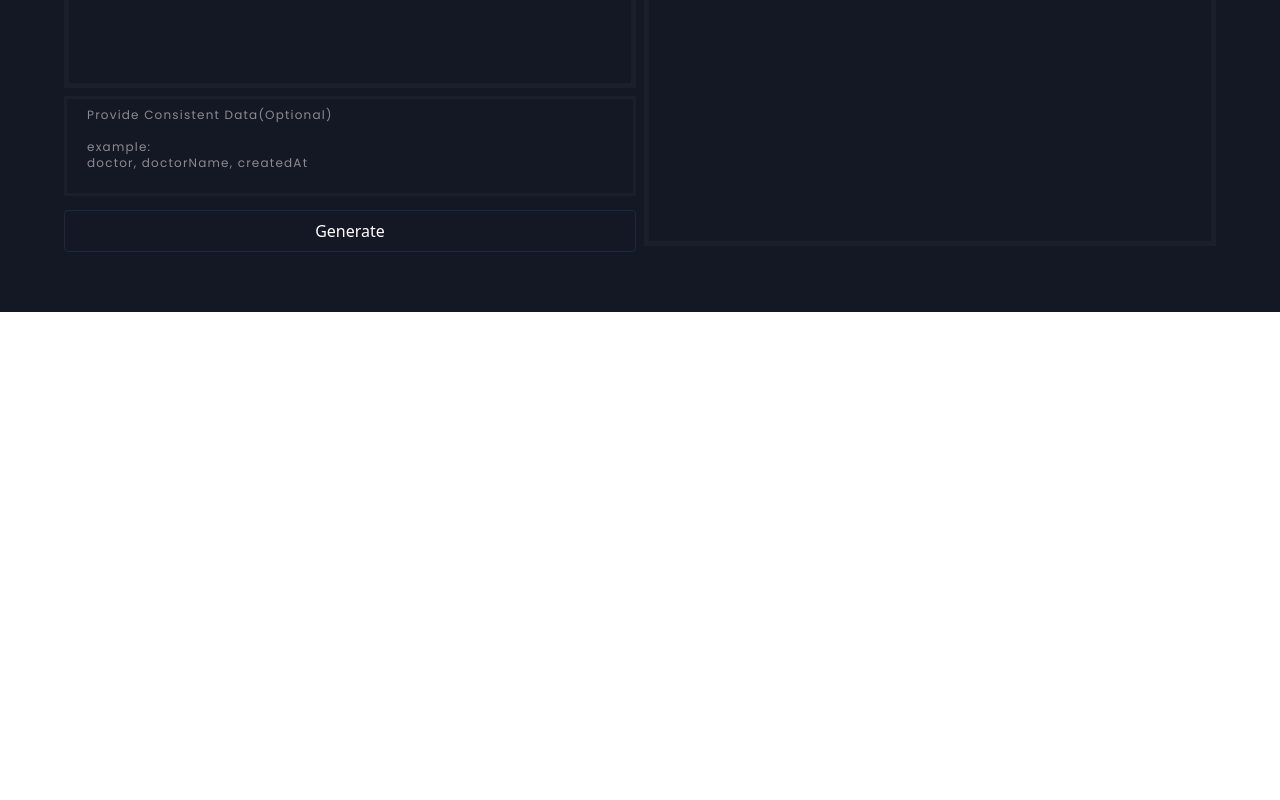
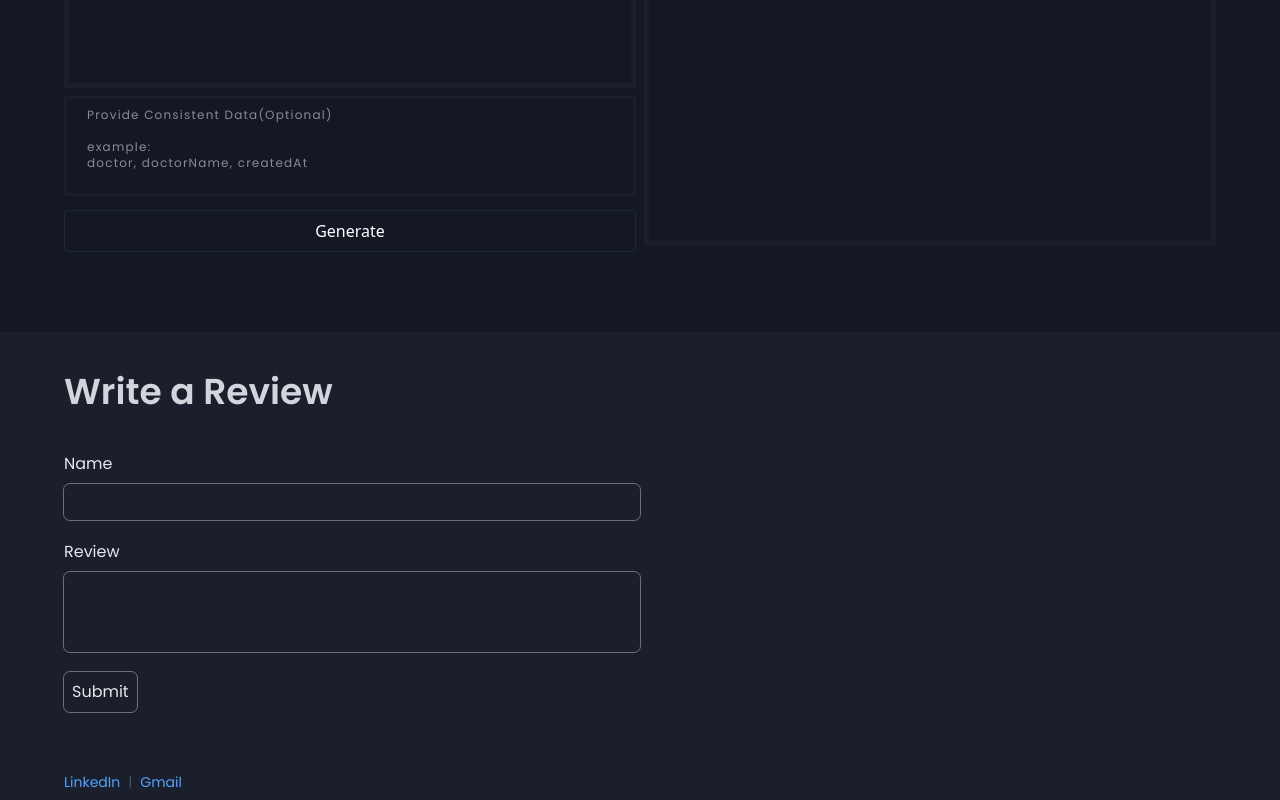
Before and after one commit to TomarTanishq/Schema.ai, a React (Vite) app in the folder client/: page / in a window 1280 px wide. Shown: the part 868-1668 px from the top of the page. Before the commit the page ends 1180 px from the top, so only its background shows below. Built offline with nearby package versions, Linux system fonts and the light colour scheme.

Commit message:
Review functionality + socials added

```diff
--- a/client/package.json
+++ b/client/package.json
@@ -10,6 +10,7 @@
     "preview": "vite preview"
   },
   "dependencies": {
+    "@formspree/react": "^3.0.0",
     "@tailwindcss/vite": "^4.1.12",
     "@vercel/analytics": "^1.5.0",
     "axios": "^1.11.0",
--- a/client/src/App.jsx
+++ b/client/src/App.jsx
@@ -3,6 +3,7 @@ import './App.css'
 import Hero from "./components/Hero/Hero"
 import Feature from "./components/Feature/Feature"
 import { Analytics } from "@vercel/analytics/react"
+import Review from "./components/UserReview/Review"
 
 function App() {
 
@@ -11,6 +12,7 @@ function App() {
       <Navbar />
       <Hero />
       <Feature />
+      <Review />
       <Analytics />
     </div>
   )
--- a/client/src/components/Feature/Feature.jsx
+++ b/client/src/components/Feature/Feature.jsx
@@ -58,7 +58,7 @@ const Feature = () => {
     }
 
     return (
-        <div className="mt-10 min-h-fit pb-15 px-5 md:px-0">
+        <div className="mt-10 min-h-fit pb-20 px-5 md:px-0">
             <div className="max-w-6xl mx-auto grid grid-cols-1 md:grid-cols-2 gap-2">
                 {/* Input */}
                 <div className="flex flex-col">
--- /dev/null
+++ b/client/src/components/UserReview/Review.jsx
@@ -0,0 +1,94 @@
+import React, { useEffect, useState } from 'react'
+import { useForm, ValidationError } from '@formspree/react';
+
+const Review = () => {
+    const [state, handleSubmit] = useForm("mnnzervo");
+    const [name, setName] = useState("")
+    const [review, setReview] = useState("")
+
+    useEffect(() => {
+        if (state.succeeded) {
+            setName('')
+            setReview('')
+        }
+    }, [state.succeeded])
+    return (
+        <div className='w-full pt-10 bg-[#1b1e2b] pb-2 text-gray-200 px-5 md:px-0'>
+            <div className='max-w-6xl mx-auto'>
+                {/* Heading */}
+                <div className='flex justify-start items-center'>
+                    <h1 className='text-4xl font-poppins text-gray-300 font-semibold'>Write a Review</h1>
+                </div>
+                {/* Form */}
+                <div className='mt-10'>
+                    <form action="https://formspree.io/f/mnnzervo" method='POST' onSubmit={handleSubmit} className='font-poppins'>
+                        <div className='grid grid-cols-1 md:grid-cols-2'>
+                            <div className='flex flex-col'>
+                                <label htmlFor="email">
+                                    Name
+                                </label>
+                                <input
+                                    id="name"
+                                    type="text"
+                                    name="name"
+                                    value={name}
+                                    onChange={(e) => setName(e.target.value)}
+                                    className='mt-2 px-2 py-2 text-sm outline outline-gray-500 rounded-md'
+                                />
+                                <label htmlFor="message" className='mt-5'>
+                                    Review
+                                </label>
+                                <textarea
+                                    id="review"
+                                    name="review"
+                                    value={review}
+                                    onChange={(e) => setReview(e.target.value)}
+                                    className='mt-2 px-2 py-2 text-sm outline outline-gray-500 rounded-md resize-none min-h-20'
+                                />
+                                <ValidationError
+                                    prefix="Message"
+                                    field="message"
+                                    errors={state.errors}
+                                />
+                                <button type="submit" disabled={state.submitting} className='flex justify-start mt-5 outline outline-gray-500 max-w-fit px-2 py-2 rounded-md'>
+                                    Submit
+                                </button>
+                            </div>
+                            <div className='flex flex-col items-center justify-center mt-15 md:mt-0'>
+                                {state.succeeded && (
+                                    <div className='text-center text-green-200'>
+                                        <h2>Thank You! 👍</h2>
+                                        <p>Your review has been submitted.</p>
+                                    </div>
+                                )}
+                            </div>
+                        </div>
+                    </form>
+                </div>
+                {/* SemiFooter */}
+                <div className='mt-15 font-poppins text-sm'>
+                    <a
+                        href="https://www.linkedin.com/in/tomartanishq"
+                        target='_blank'
+                        className="text-blue-400 hover:underline"
+                    >
+                        LinkedIn
+                    </a>
+                    <span className='text-gray-600 mx-2'>|</span>
+                    <a
+                        href="mailto:tanishqtomar4@gmail.com"
+                        target='_blank'
+                        className="text-blue-400 hover:underline"
+                    >
+                        Gmail
+                    </a>
+                </div>
+
+            </div>
+
+
+        </div>
+    )
+}
+
+export default Review
```
Also changed, not shown: 1 other file (tests, documents, lock files or other folders).
